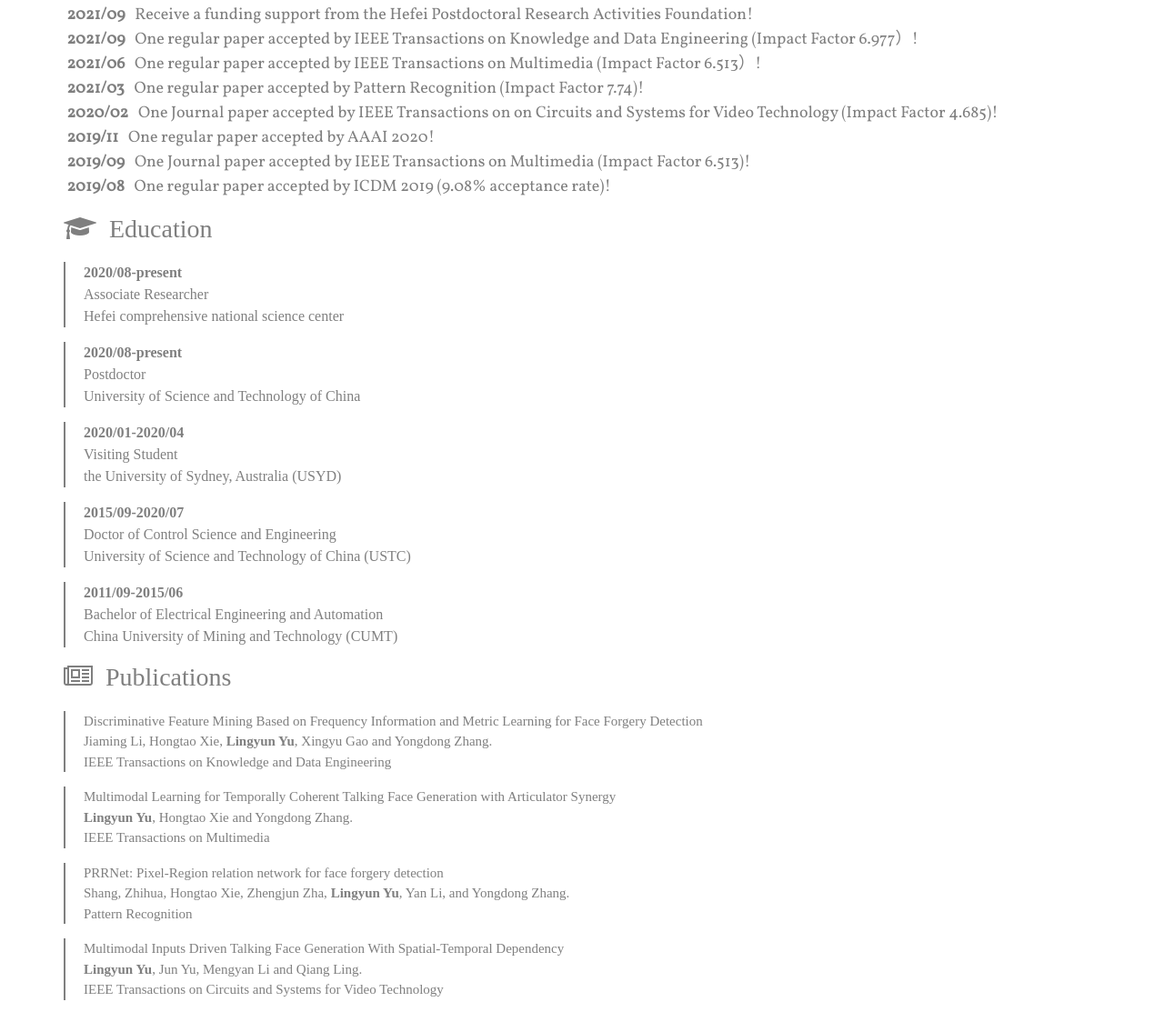
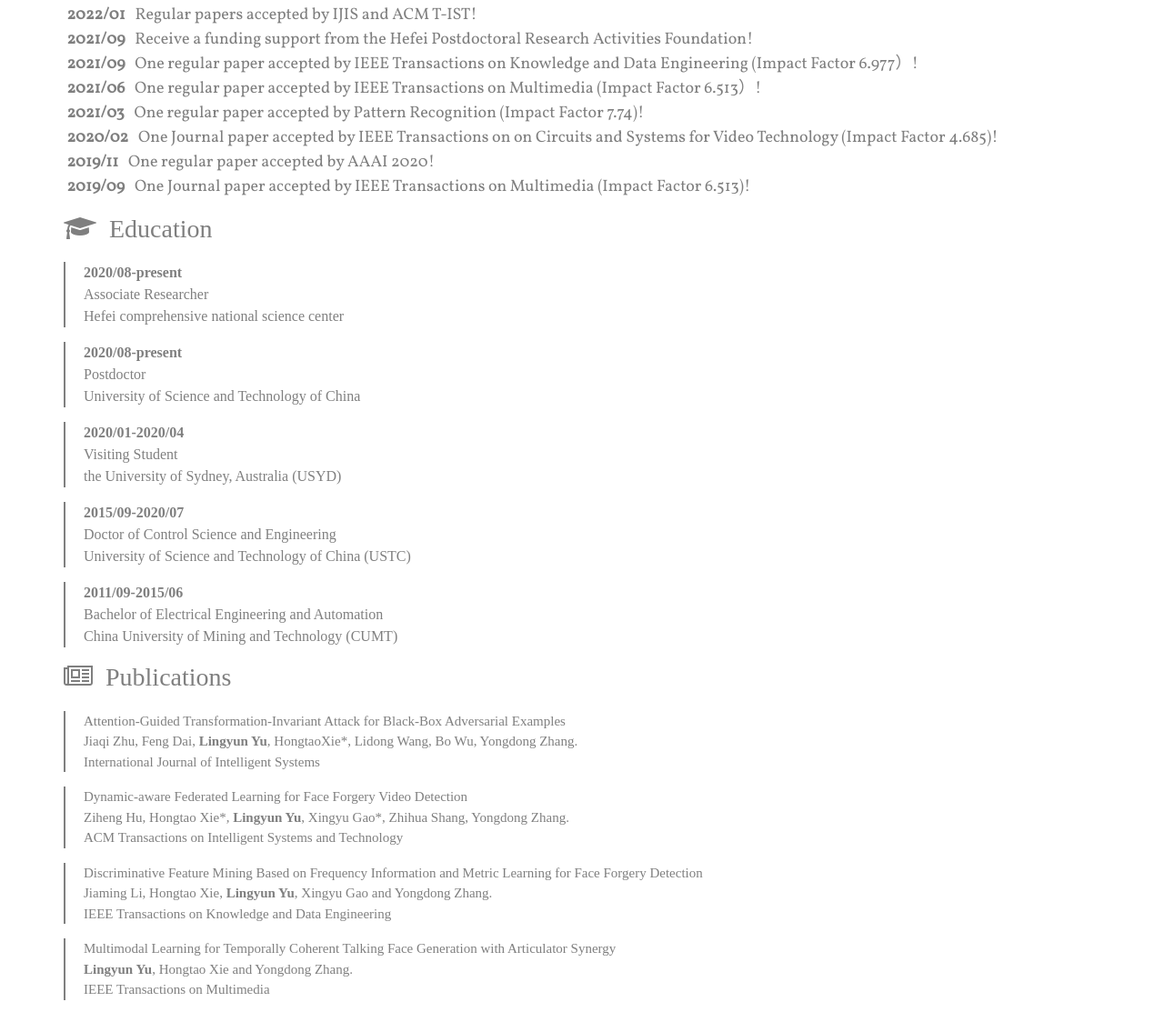
Before and after one commit to xiaoyun4/xiaoyun.github.com, a plain HTML site: page index.html in a window 1280 px wide. Shown: the part 770-1883 px from the top of the page at 91% size. Drawn offline with Linux system fonts and the light colour scheme; a web font is replaced by a local one.

Commit message:
Update index.html

```diff
--- a/index.html
+++ b/index.html
@@ -94,6 +94,7 @@
 					<span class="fa fa-bullhorn"></span>&nbsp; News!
 				</h3>
 				<p class="btn-resize-mode p-bloc-1-style">
+					<strong>&nbsp;<strong>2022/01</strong></strong> &nbsp; Regular papers accepted by IJIS and ACM T-IST!<br>
 					<strong>&nbsp;<strong>2021/09</strong></strong> &nbsp; Receive a funding support from the Hefei Postdoctoral Research Activities Foundation!<br>
 					<strong>&nbsp;<strong>2021/09</strong></strong> &nbsp; One regular paper accepted by IEEE Transactions on Knowledge and Data Engineering (Impact Factor 6.977）!<br>
 					<strong>&nbsp;<strong>2021/06</strong></strong> &nbsp; One regular paper accepted by IEEE Transactions on Multimedia (Impact Factor 6.513）!<br>
@@ -101,7 +102,6 @@
 					<strong>&nbsp;<strong>2020/02</strong></strong> &nbsp; One Journal paper accepted by IEEE Transactions on on Circuits and Systems for Video Technology (Impact Factor 4.685)!<br>
 					<strong>&nbsp;<strong>2019/11</strong></strong> &nbsp; One regular paper accepted by AAAI 2020!<br>
 					<strong>&nbsp;<strong>2019/09</strong></strong> &nbsp; One Journal paper accepted by IEEE Transactions on Multimedia (Impact Factor 6.513)!<br>
-					<strong>&nbsp;<strong>2019/08</strong></strong> &nbsp; One regular paper accepted by ICDM 2019 (9.08% acceptance rate)!<br>
 				</p>
 				<h3 class="mg-md">
 					<span class="fa fa-mortar-board"></span>&nbsp; Education
@@ -134,6 +134,16 @@
 				<h3 class="mg-md">
 					<span class="fa fa-newspaper-o"></span>&nbsp;&nbsp;Publications<br>
 				</h3>
+				<div class="blockquote">
+					<p class="btn-resize-mode p-15-style p-16-bloc-1-style">
+						Attention-Guided Transformation-Invariant Attack for Black-Box Adversarial Examples<br>Jiaqi Zhu, Feng Dai, <strong>Lingyun Yu</strong>, HongtaoXie*, Lidong Wang, Bo Wu, Yongdong Zhang.<br>International Journal of Intelligent Systems&nbsp;
+					</p>
+				</div>
+				<div class="blockquote">
+					<p class="btn-resize-mode p-15-style p-16-bloc-1-style">
+						Dynamic-aware Federated Learning for Face Forgery Video Detection<br>Ziheng Hu, Hongtao Xie*, <strong>Lingyun Yu</strong>, Xingyu Gao*, Zhihua Shang, Yongdong Zhang.<br>ACM Transactions on Intelligent Systems and Technology&nbsp;
+					</p>
+				</div>
 				<div class="blockquote">
 					<p class="btn-resize-mode p-15-style p-16-bloc-1-style">
 						Discriminative Feature Mining Based on Frequency Information and Metric Learning for Face Forgery Detection<br>Jiaming Li, Hongtao Xie, <strong>Lingyun Yu</strong>, Xingyu Gao and Yongdong Zhang.<br>IEEE Transactions on Knowledge and Data Engineering&nbsp;
```
